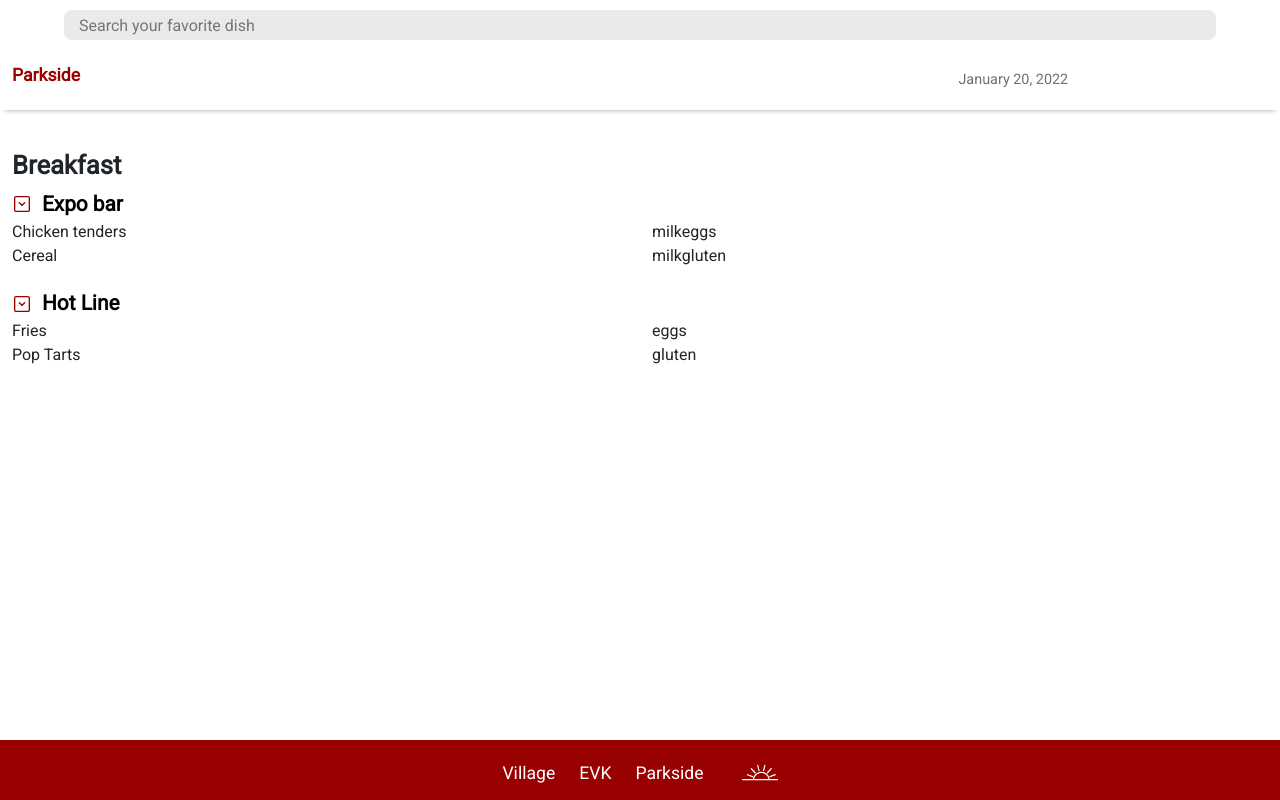
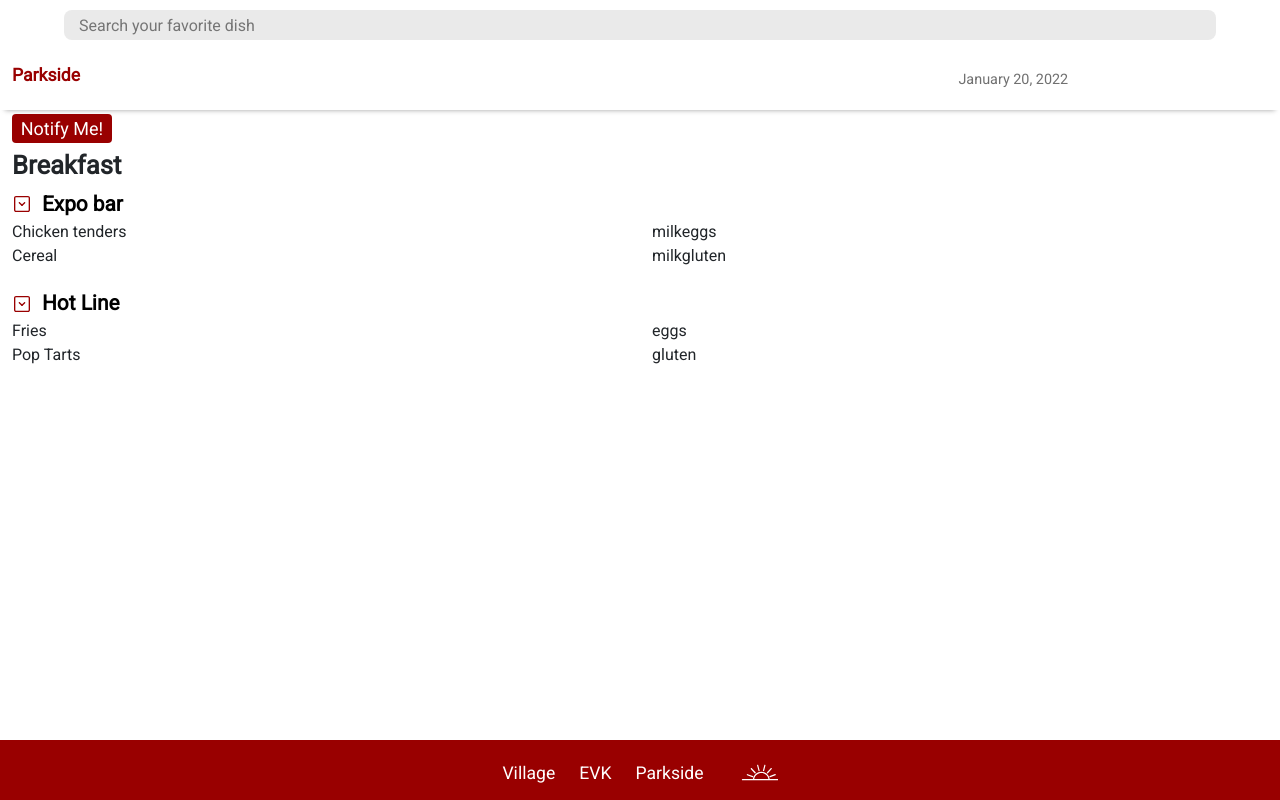
Before and after one commit to scottmai/trojan-dining, a React (Create React App) app in the folder frontend/: page / in a window 1280 px wide. Built offline with nearby package versions, Linux system fonts and the light colour scheme; data requests are answered from the project's data file.

Commit message:
Added Notification Component and styles to pop up

```diff
--- a/frontend/package.json
+++ b/frontend/package.json
@@ -13,7 +13,7 @@
     "react-dom": "^17.0.2",
     "react-icons": "^4.3.1",
     "react-scripts": "5.0.0",
-    "react-spring": "^9.0.0-rc.3",
+    "react-spring": "^9.4.4",
     "sass": "^1.49.0",
     "scss": "^0.2.4",
     "styled-components": "^5.3.5",
--- a/frontend/src/components/Menu.js
+++ b/frontend/src/components/Menu.js
@@ -1,10 +1,10 @@
 import React, { useEffect, useState } from 'react';
-
 import Header from './Header';
 import MealSection from './MealSection';
 import Navbar from './Navbar';
 import SearchBar from './SearchBar'
 import axios from 'axios';
+import NotifyModal from './NotifyModal'
 
 export default function Menu() {
     const [menu, setMenu] = useState(null);
@@ -33,6 +33,7 @@ export default function Menu() {
             <div className="container-fluid top-navbar">
                 <SearchBar />
                 <Header locationName={menu[0].dining_halls[0].name} />
+                <NotifyModal/>
             </div>
             {menu != null && menu.length > 0
                 ? <div className="container-fluid menuItems">
--- a/frontend/src/components/NotifyModal.js
+++ b/frontend/src/components/NotifyModal.js
@@ -1,32 +1,141 @@
-import React, { useState } from 'react';
+import React, {useState, useRef, useEffect, useCallback} from 'react';
 import Modal from 'react-modal';
+import styled from 'styled-components'
+import {MdClose} from 'react-icons/md';
+//import {useSpring, animated} from 'react-spring;'
 
-function NotificationForm() {
+function NotifyModal() {
     const [modalIsOpen, setModalIsOpen] = useState(false)
+
+    //create open modal function
+    const openModal = () => {
+        setModalIsOpen(prev => !prev);
+    };
+
+    const modalRef = useRef();
+
+    // const animation = useSpring({
+    //     config: {
+    //       duration: 250
+    //     },
+    //     opacity: modalIsOpen ? 1 : 0,
+    //     transform: modalIsOpen ? `translateY(0%)` : `translateY(-100%)`
+    //   });
+
+    const closeModal = e => {
+        if (modalRef.current === e.target) {
+            setModalIsOpen(false);
+        }
+    };
+
+    const keyPress = useCallback(
+        e => {
+            if (e.key === 'Escape' && modalIsOpen) {
+                setModalIsOpen(false);
+            }
+        },
+        [setModalIsOpen, modalIsOpen]
+    );
+
+    const Button = styled.button`
+        min-width: 100px;
+        padding: 16 px 32px;
+        border-radius: 4px;
+        border: none;
+        background: #990000;
+        color: #fff;
+        font-size: 18px;
+        cursor: pointer;
+    `;
+
+    const Background = styled.div`
+        width: 100%;
+        height: 100%;
+        background: rgba(0, 0, 0, 0.8);
+        position: fixed;
+        display: flex;
+        justify-content: center;
+        align-items: center;
+    `;
+
+    const ModalImg = styled.img`
+        width: 100%;
+        height: 80%;
+        border-radius: 10px 0 0 10px;
+        background: #000;s
+    `;
+
+    const ModalWrapper = styled.div`
+        width: 800px;
+        height: 500px;
+        box-shadow: 0 5px 16px rgba(0, 0, 0, 0.2);
+        background: #fff;
+        color: #000;
+        display: grid;
+        grid-template-columns: 1fr 1fr;
+        position: relative;
+        z-index: 10;
+        border-radius: 10px;
+    `;
+
+    const ModalContent = styled.div`
+        display: flex;
+        flex-direction: column;
+        justify-content: center;
+        align-items: center;
+        line-height: 1.8;
+        color: #141414;
+
+        p {
+            margin-bottom: 1rem;
+        }
+
+        button {
+            padding: 10px 24px;
+            background: #141414;
+            color: #fff;
+            border: none;
+        }
+    `;
+
+    const ClosedModalButton = styled(MdClose)`
+        cursor: pointer;
+        position: absolute;
+        top: 20px;
+        right: 20px;
+        width: 32px;
+        height: 32px;
+        padding: 0;
+        z-index: 10;
+    `;
+
+    useEffect( () => {
+        document.addEventListener('keydown', keyPress);
+        return () => document.removeEventListener('keydown', keyPress)},
+        [keyPress]
+    );
+
     return (
-        <div className="notification-form">
-            <button onClick={() => setModalIsOpen(true)}>Open modal</button>
-            <Modal
-                isOpen={modalIsOpen}
-                shouldCloseOnOverlayclick={false}
-                onRequestClose={() => setModalIsOpen(false)}>
-                style={
-                    {
-                        overlay: {
-                            backgroundColor: 'grey'
-                        },
-                        content: {
-                            color: 'red'
-                        }
-                    }
-                }
+        <div className="notify-modal">
+             <Button onClick={() => setModalIsOpen(true)}>Notify Me!</Button>
+            {modalIsOpen ? (
+                <Background onclick={closeModal} ref={modalRef}>
+                        <ModalWrapper modalIsOpen={modalIsOpen}>
+                            <ModalImg src={require('./meal.jpg')} alt='platter of food' />
+                            <ModalContent>
+                                 <h1>Want to get updated?</h1>
+                                 <p>Sign up to get alerts every time your favorite meal is featured at the dining hall!</p>
+                                 <Button>Notify Me</Button>
+                            </ModalContent>
+                             <ClosedModalButton
+                                aria-label='Close modal'
+                                onClick={() => setModalIsOpen(prev => !prev)}
+                            />
+                        </ModalWrapper>
+                </Background>
+                ) : null}
+        </div>
+    );
+}
 
-                <h2>Modal Title</h2>
-                <p>Modal Body</p>
-                <div>
-                    <button onClick={() => setModalIsOpen(false)}>Close</button>
-                </div>
-            </Modal>
-        </div>
-    )
-}
+export default NotifyModal;
```
Also changed, not shown: frontend/src/components/meal.jpg (added), 1 other file (tests, documents, lock files or other folders).
